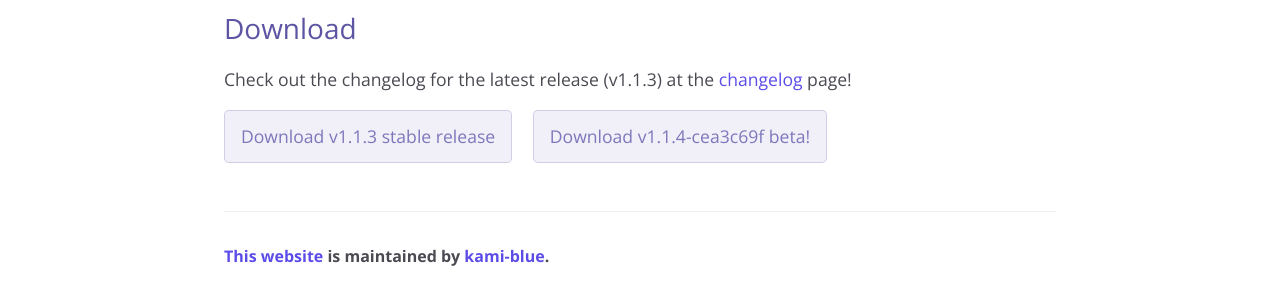
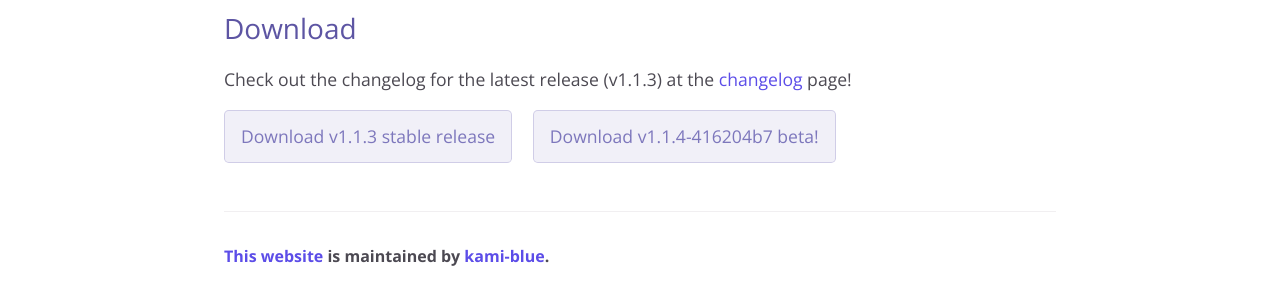
Before and after one commit to kami-blue/website, a Jekyll site: the page built from docs/download.md, in a window 1280 px wide. Shown: the part 464-764 px from the top of the page. Built offline with Jekyll 4.4.1, drawn with Linux system fonts in a browser that asks for light colours.

Commit message:
bump ver to v1.1.4-416204b7

```diff
--- a/docs/_config.yml
+++ b/docs/_config.yml
@@ -6,9 +6,9 @@ github:
   repository_url: https://github.com/kami-blue/client
   website_url: https://github.com/kami-blue/website
   jar_url: https://github.com/kami-blue/client/releases/download/v1.1.3/KAMI-Blue-v1.1.3-release.jar
-  beta_jar_url: https://github.com/kami-blue/nightly-releases/releases/download/1.1.4-cea3c69f/kamiblue-1.1.4-cea3c69f-release.jar
+  beta_jar_url: https://github.com/kami-blue/nightly-releases/releases/download/1.1.4-416204b7/kamiblue-1.1.4-416204b7-release.jar
 cur_ver: v1.1.3
-beta_ver: v1.1.4-cea3c69f
+beta_ver: v1.1.4-416204b7
 discord_url: https://discord.gg/KfpqwZB
 baritone_url: https://github.com/cabaletta/baritone/releases/tag/v1.2.14
 theme: jekyll-theme-cayman
```
